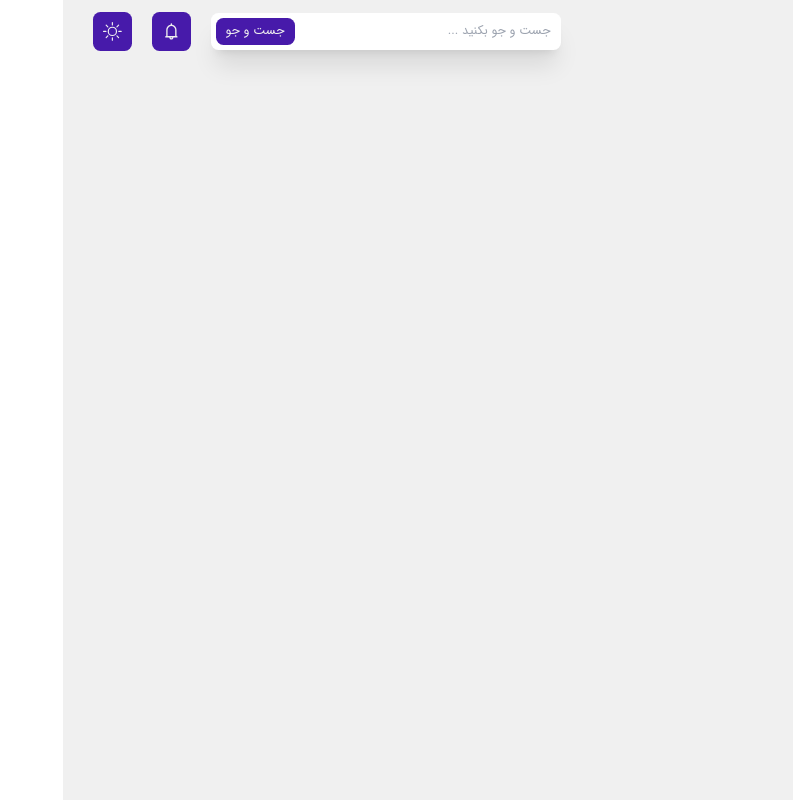
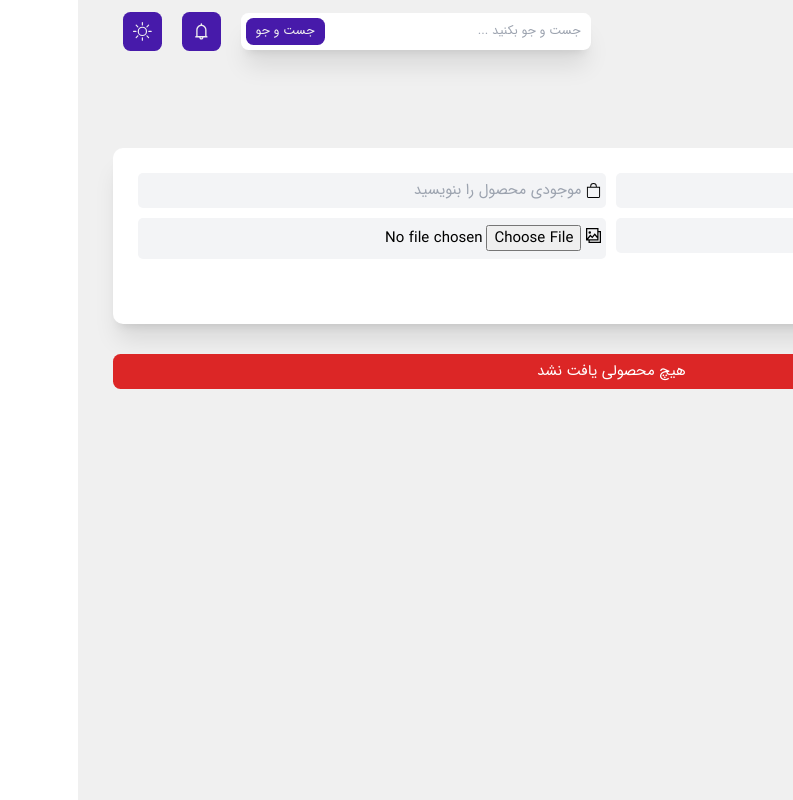
Before and after one commit to mohsenSeyedi/CMS, a React (Vite) app: page /products in a window 1280 px wide. Shown: the whole page, without its empty margins (487-1280 px from the left). Built offline with nearby package versions, Linux system fonts and the light colour scheme.

Commit message:
add ErroBox file and codeing Products.jsx file

```diff
--- a/src/App.jsx
+++ b/src/App.jsx
@@ -13,7 +13,7 @@ function App() {
     <>
       <div className="w-full flex">
         <SideBar />
-        <div className="main w-10/12 bg-white-50-color">
+        <div className="main w-10/12 px-14 bg-white-50-color">
           <NavBar />
           {elem}
         </div>
--- /dev/null
+++ b/src/Components/ErrorBox/ErrorBox.jsx
@@ -0,0 +1,9 @@
+import React from 'react'
+
+export default function ErrorBox({ msg }) {
+  return (
+    <div className="bg-red-600 w-full text-center text-white-color py-3 rounded-xl mt-12">
+       <h1>{msg}</h1>
+    </div>
+  )
+}
--- a/src/Components/NavBar/NavBar.jsx
+++ b/src/Components/NavBar/NavBar.jsx
@@ -4,7 +4,7 @@ import { AiOutlineBell } from 'react-icons/ai';
 
 export default function NavBar() {
   return (
-    <div className="header text-xl pt-4 w-full flex justify-between items-center px-8">
+    <div className="header text-xl pt-4 w-full flex justify-between items-center">
       <div className="flex items-center">
         <img className="w-16 h-16 pb-2 object-contain" src="./public/images/Avatar/msg317320486-21967_prev_ui.png" alt=""/>
         <div className="pr-1">
--- a/src/Components/Products/Products.jsx
+++ b/src/Components/Products/Products.jsx
@@ -1,7 +1,57 @@
-import React from 'react'
+import React from "react";
+import { MdDriveFileRenameOutline } from "react-icons/md";
+import { GrGallery } from "react-icons/gr";
+import { BsBag , BsCurrencyDollar } from "react-icons/bs";
+import ErrorBox from "../ErrorBox/ErrorBox";
+
 
 export default function Products() {
   return (
-    <div>Products</div>
-  )
+    <div className="section-products w-full text-2xl mt-20 ">
+      <div className="products-container">
+        <div className="product-head">
+          <h2 className="text-4xl font-bold">افزودن محصول جدید</h2>
+        </div>
+        <div className="products-add-form mt-8 rounded-2xl p-10 bg-white-color shadow-xl">
+          <form action="#" className="w-full grid grid-cols-2 gap-4">
+            <div className="relative w-full">
+              <input
+                type="text"
+                className="w-full outline-none pr-10 py-3 rounded-lg bg-gray-100"
+                placeholder="اسم محصول را بنویسید"
+              />
+              <MdDriveFileRenameOutline className="absolute top-4 right-2" />
+            </div>
+            <div className="relative w-full">
+              <input
+                type="text"
+                className=" w-full outline-none pr-10 py-3 rounded-lg bg-gray-100"
+                placeholder="موجودی محصول را بنویسید"
+              />
+              <BsBag className="absolute top-4 right-2" />
+            </div>
+            <div className="relative w-full">
+              <input
+                type="text"
+                className=" w-full outline-none pr-10 py-3 rounded-lg bg-gray-100"
+                placeholder="قیمت محصول را بنویسید"
+              />
+              <BsCurrencyDollar className="absolute top-4 right-2" />
+            </div>
+            <div className="relative w-full">
+              <input
+                type="file"
+                className=" w-full outline-none pr-10 py-3 rounded-lg bg-gray-100"
+              />
+              <GrGallery className="absolute top-4 right-2" />
+            </div>
+            <div className="">
+              <button className="bg-blue-color py-2 px-4 rounded-xl text-white transition-all hover:opacity-90">افزودن</button>
+            </div>
+          </form>
+        </div>
+      </div>
+      <ErrorBox msg={"هیچ محصولی یافت نشد"} />
+    </div>
+  );
 }
--- a/src/routes.jsx
+++ b/src/routes.jsx
@@ -6,7 +6,7 @@ import Comments from "./Components/Comments/Comments";
 
 
 let routes = [
-
+    {path :"/" , element : ""},
     {path : "/users" , element: <Users></Users>},
     {path : "/orders" , element: <Orders></Orders>},
     {path : "/products" , element: <Products> </Products>},
```
